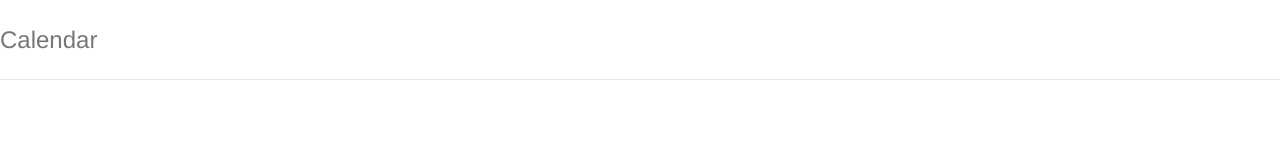
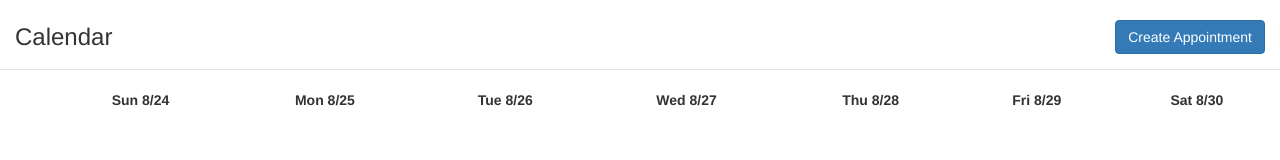
Before and after one commit to viknesb/calendar, a website: page app/index.html at #/week in a window 1280 px wide. Drawn offline with nearby package versions, Linux system fonts and the light colour scheme; some packages are replaced by stand-ins of ours; files that its build step writes are made by us from their sources.

Commit message:
Displayed dates in current week

```diff
--- a/app/index.html
+++ b/app/index.html
@@ -20,13 +20,13 @@
       <p class="browsehappy">You are using an <strong>outdated</strong> browser. Please <a href="http://browsehappy.com/">upgrade your browser</a> to improve your experience.</p>
     <![endif]-->
 
-    <!-- Add your site or application content here -->
-      <div class="header">
-        <h3 class="text-muted">Calendar</h3>
-      </div>
 
-      <div ng-view=""></div>
+    <div class="header">
+    	<div class="header-text">Calendar</div>
+    	<div class="pull-right"><button class="btn btn-primary">Create Appointment</button></div>
+    </div>
 
+    <div ng-view=""></div>
 
 
     <!-- Google Analytics: change UA-XXXXX-X to be your site's ID -->
@@ -60,6 +60,7 @@
         <!-- build:js({.tmp,app}) scripts/scripts.js -->
         <script src="scripts/app.js"></script>
         <script src="scripts/controllers/week.js"></script>
+        <script src="scripts/services/dates.js"></script>
         <!-- endbuild -->
 </body>
 </html>
--- a/app/scripts/controllers/week.js
+++ b/app/scripts/controllers/week.js
@@ -8,10 +8,11 @@
  * Controller of the calendarApp
  */
 angular.module('calendarApp')
-  .controller('WeekCtrl', function ($scope) {
+  .controller('WeekCtrl', function ($scope, DateService) {
     $scope.awesomeThings = [
       'HTML5 Boilerplate',
       'AngularJS',
       'Karma'
     ];
+    $scope.week = DateService.getDaysInCurrentWeek();
   });
--- /dev/null
+++ b/app/scripts/services/dates.js
@@ -0,0 +1,32 @@
+'use strict';
+
+
+/**
+ * @ngdoc function
+ * @name calendarApp.service:DateService
+ * @description
+ * # DateServce
+ * Date service of the calendarApp to provide user friendly date features
+ */
+
+angular.module('calendarApp')
+  .factory('DateService', function () {
+	  return {
+		  // Returns first day(Sunday) of a given week
+		  getFirstDayOfWeek : function(date) {
+			  var day = date.getDay();
+			  var firstDate = new Date(date.setDate(date.getDate() - day));
+			  return firstDate;
+		  },
+		  //Returns all days in the current week
+		  getDaysInCurrentWeek : function() {
+			  var week = [];
+			  var date = this.getFirstDayOfWeek(new Date());
+			  week.push(new Date(date));
+			  for(var i=0;i<6;i++) {
+				  week.push(new Date(date.setDate(date.getDate()+1)));
+			  }
+			  return week;
+		  }
+	  };
+  });
--- a/app/styles/main.css
+++ b/app/styles/main.css
@@ -4,76 +4,29 @@ body {
   padding-bottom: 20px;
 }
 
-/* Everything but the jumbotron gets side spacing for mobile first views */
 .header,
-.marketing,
 .footer {
-  padding-left: 15px;
-  padding-right: 15px;
+  padding: 0px 15px;
 }
 
-/* Custom page header */
 .header {
   border-bottom: 1px solid #e5e5e5;
-}
-/* Make the masthead heading the same height as the navigation */
-.header h3 {
-  margin-top: 0;
-  margin-bottom: 0;
-  line-height: 40px;
-  padding-bottom: 19px;
+  margin-bottom: 20px;
 }
 
-/* Custom page footer */
-.footer {
-  padding-top: 19px;
-  color: #777;
-  border-top: 1px solid #e5e5e5;
+.header .header-text {
+  padding-bottom: 15px;
+  font-size: 24px;
+  font-family: inherit;
+  font-weight: 500;
+  display: inline-block;
 }
-
-/* Customize container */
-@media (min-width: 768px) {
-  .container {
-    max-width: 730px;
-  }
+.week-table {
+	width:100%;
 }
-.container-narrow > hr {
-  margin: 30px 0;
+.week-table th {
+	text-align: center;
 }
-
-/* Main marketing message and sign up button */
-.jumbotron {
-  text-align: center;
-  border-bottom: 1px solid #e5e5e5;
+.timeslot {
+	width:50px;
 }
-.jumbotron .btn {
-  font-size: 21px;
-  padding: 14px 24px;
-}
-
-/* Supporting marketing content */
-.marketing {
-  margin: 40px 0;
-}
-.marketing p + h4 {
-  margin-top: 28px;
-}
-
-/* Responsive: Portrait tablets and up */
-@media screen and (min-width: 768px) {
-  /* Remove the padding we set earlier */
-  .header,
-  .marketing,
-  .footer {
-    padding-left: 0;
-    padding-right: 0;
-  }
-  /* Space out the masthead */
-  .header {
-    margin-bottom: 30px;
-  }
-  /* Remove the bottom border on the jumbotron for visual effect */
-  .jumbotron {
-    border-bottom: 0;
-  }
-}
--- a/app/views/week.html
+++ b/app/views/week.html
@@ -1,3 +1,12 @@
 <div>
-
+	<table class="week-table">
+  		<thead>
+  			<tr>
+  				<th class="timeslot"></th>
+  				<th ng-repeat="day in week">
+  					{{day | date : 'EEE M/d'}}
+  				</th>
+  			</tr>
+  		</thead>
+  	</table>
 </div>
```
